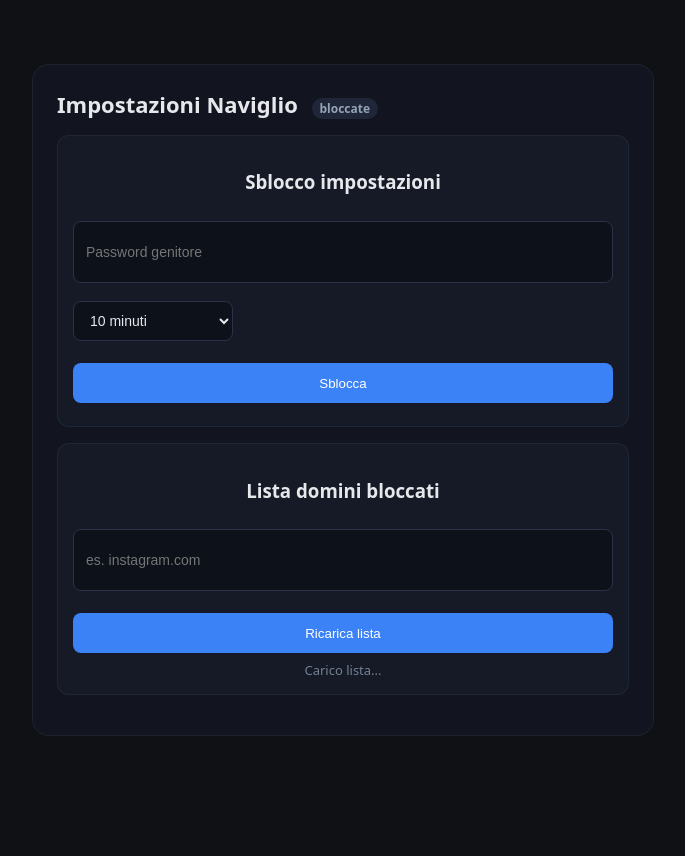
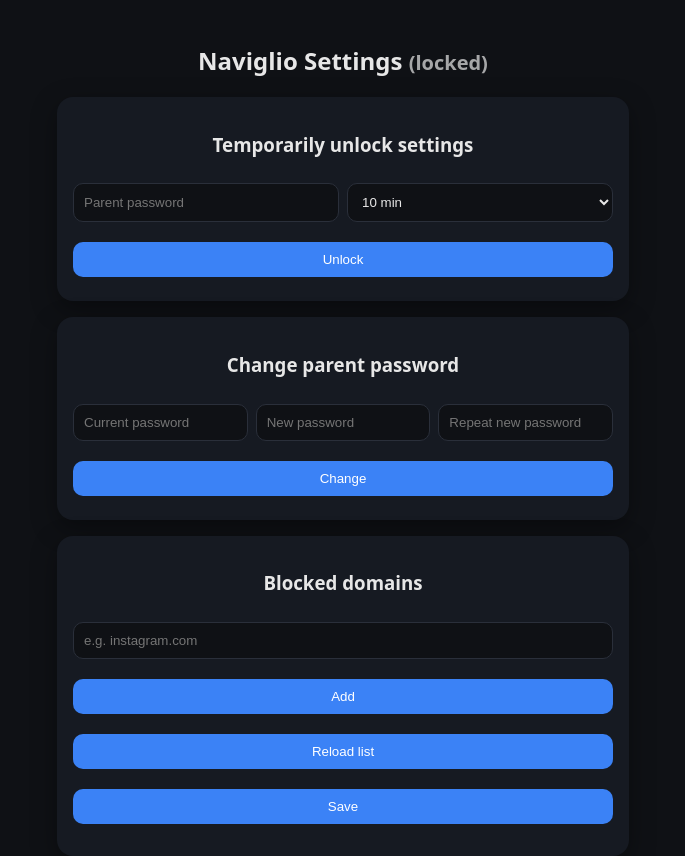
Before and after one commit to kennethbicocchi/Naviglio-, a browser extension: page extension/options.html in a window 1280 px wide. Shown: the whole page, without its empty margins (297-982 px from the left). Before the commit the page ends 800 px from the top, so only its background shows below. Drawn offline with Linux system fonts and the light colour scheme.

Commit message:
Update options.html

```diff
--- a/extension/options.html
+++ b/extension/options.html
@@ -1,85 +1,59 @@
 <!doctype html>
-<html lang="it">
+<html lang="en">
 <head>
-  <meta charset="utf-8" />
-  <title>Naviglio – Opzioni</title>
-  <link rel="stylesheet" href="interstitial.css">
-  <style>
-    body { background:#0f1115; color:#e6e8ec; font-family: ui-sans-serif, system-ui, -apple-system, Segoe UI, Roboto, Arial; }
-    .wrap { max-width: 780px; margin: 40px auto; padding: 24px; background:#121520; border-radius: 16px; box-shadow: 0 0 0 1px #1c2230;}
-    h1 { font-size: 22px; margin: 0 0 16px; }
-    .card { background:#151a26; border-radius: 12px; padding:16px; margin:16px 0; box-shadow: inset 0 0 0 1px #1f2635;}
-
-    /* ROW: l'input prende spazio, i bottoni non comprimono */
-    .row { display:flex; gap:10px; align-items:center; flex-wrap:wrap; }
-
-    /* Campi comodi e alti */
-    input[type="text"], input[type="password"], select {
-      background:#0d111a; border:1px solid #2a3248; border-radius:8px; color:#e6e8ec;
-      padding:10px 12px; line-height:1.2; height:40px; font-size:14px;
-    }
-
-    /* L'input domini ha priorità di larghezza */
-    #domainInput { flex: 1 1 420px; min-width: 260px; }
-
-    /* Gli altri campi non si allargano */
-    #unlockMins, button { flex: 0 0 auto; height:40px; }
-
-    button { background:#3b82f6; color:white; border:0; border-radius:8px; padding:0 14px; cursor:pointer; }
-    button.secondary { background:#273048; }
-    button:disabled { opacity: .5; cursor: not-allowed; }
-
-    ul { list-style:none; padding:0; margin:0; }
-    li { display:flex; justify-content:space-between; align-items:center; padding:8px 0; border-bottom:1px solid #20283a;}
-    li:last-child{ border-bottom:0; }
-    .right { display:flex; gap:8px; }
-    .msg { margin-top:8px; font-size:13px; }
-    .ok { color:#34d399; }
-    .err{ color:#f87171; }
-    .muted{ color:#94a3b8; }
-
-    .locked .edit-only { display:none; }
-    .lockBadge { display:inline-block; font-size:12px; padding:2px 8px; border-radius:999px; background:#1f2637; color:#94a3b8; margin-left:8px;}
-
-    /* Mobile: impila ordinato */
-    @media (max-width: 560px){
-      #domainInput { flex-basis:100%; }
-    }
-  </style>
+<meta charset="utf-8">
+<title>Naviglio Settings</title>
+<link rel="stylesheet" href="interstitial.css">
+<style>
+  body{max-width:720px;margin:24px auto}
+  .card{background:#161a22;border-radius:16px;padding:16px;margin-bottom:16px}
+  .row{display:flex;gap:8px;flex-wrap:wrap}
+  input,select{background:#0f1115;color:#e7e7e7;border:1px solid #2a2f3a;border-radius:10px;padding:10px;flex:1}
+  button{background:#3b82f6;color:#fff;border:0;border-radius:10px;padding:10px 14px;cursor:pointer}
+  small.muted{opacity:.7}
+  ul{margin-top:8px}
+</style>
 </head>
 <body>
-<div class="wrap">
-  <h1>Impostazioni Naviglio <span id="lockBadge" class="lockBadge">bloccate</span></h1>
+  <h2>Naviglio Settings <small class="muted" id="lockStatus">(locked)</small></h2>
 
-  <!-- Sezione sblocco -->
   <div class="card">
-    <h3>Sblocco impostazioni</h3>
+    <h3>Temporarily unlock settings</h3>
     <div class="row">
-      <input id="adminPwd" type="password" placeholder="Password genitore">
-      <select id="unlockMins" style="width:160px">
-        <option value="10">10 minuti</option>
-        <option value="30">30 minuti</option>
-        <option value="60">60 minuti</option>
+      <input id="pwd" type="password" placeholder="Parent password">
+      <select id="minutes">
+        <option value="5">5 min</option>
+        <option value="10" selected>10 min</option>
+        <option value="15">15 min</option>
+        <option value="30">30 min</option>
       </select>
-      <button id="btnUnlock">Sblocca</button>
+      <button id="btnUnlock">Unlock</button>
     </div>
-    <div id="msgAuth" class="msg muted"></div>
+    <div id="msgUnlock" class="muted" style="margin-top:8px"></div>
   </div>
 
-  <!-- Sezione domini -->
-  <div id="domainsCard" class="card locked">
-    <h3>Lista domini bloccati</h3>
+  <div class="card">
+    <h3>Change parent password</h3>
     <div class="row">
-      <input id="domainInput" type="text" placeholder="es. instagram.com">
-      <button id="btnAddDomain" class="edit-only">Aggiungi</button>
-      <button id="btnReloadDomains">Ricarica lista</button>
-      <button id="btnSaveDomains" class="edit-only">Salva</button>
+      <input id="oldPwd" type="password" placeholder="Current password">
+      <input id="newPwd1" type="password" placeholder="New password">
+      <input id="newPwd2" type="password" placeholder="Repeat new password">
+      <button id="btnChangePwd">Change</button>
     </div>
-    <div id="msgDom" class="msg muted"></div>
-    <ul id="domainsList"></ul>
+    <div id="msgPwd" class="muted" style="margin-top:8px"></div>
   </div>
 
-</div>
+  <div class="card">
+    <h3>Blocked domains</h3>
+    <div class="row">
+      <input id="domainInput" type="text" placeholder="e.g. instagram.com">
+      <button id="btnAdd">Add</button>
+      <button id="btnReload">Reload list</button>
+      <button id="btnSave">Save</button>
+    </div>
+    <ul id="list"></ul>
+    <div id="msgList" class="muted" style="margin-top:8px"></div>
+  </div>
 
 <script src="options.js"></script>
 </body>
```
